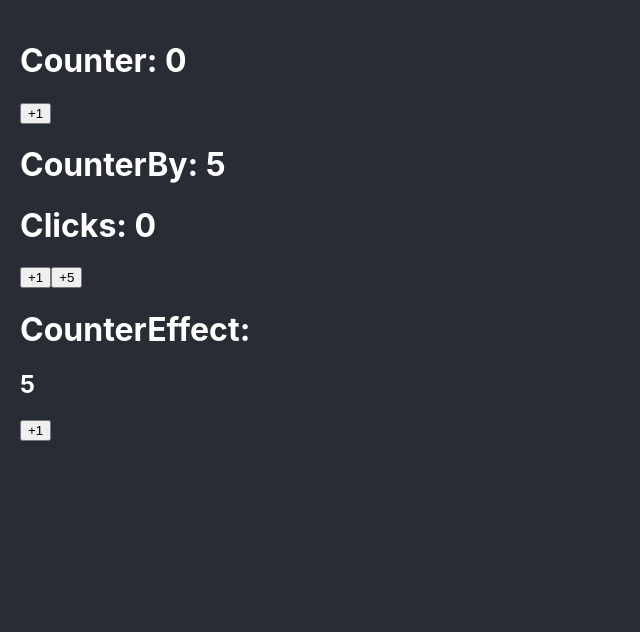
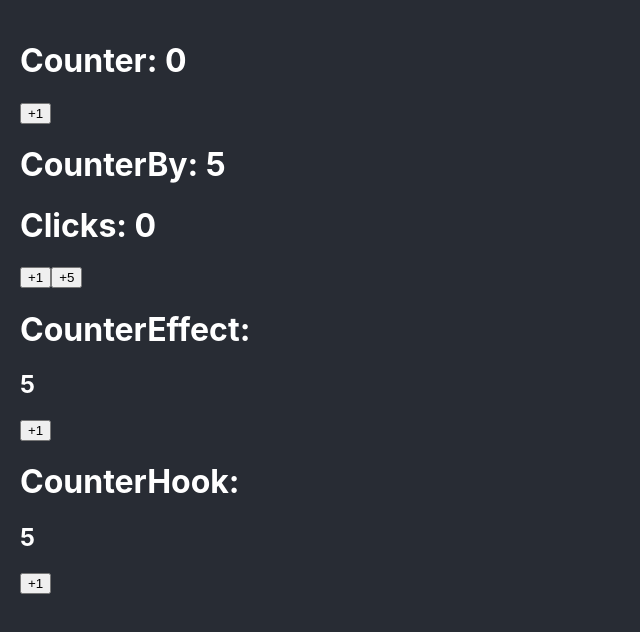
Before and after one commit to miguelpaz496/U-React-Curso, a React (Create React App) app in the folder 01-bases/: page / in a window 1280 px wide. Shown: the top 632 px of the page, without its empty margins (0-640 px from the left). Built offline with nearby package versions, Linux system fonts and the light colour scheme.

Commit message:
✨FEATURE: creating new hook

```diff
--- a/01-bases/src/App.tsx
+++ b/01-bases/src/App.tsx
@@ -1,6 +1,7 @@
 import { Counter } from './bases/Counter';
 import { CounterBy } from './bases/CounterBy';
 import { CounterEffect } from './bases/CounterEffect';
+import { CounterHook } from './bases/CounterHook';
 
 function App() {
   return (
@@ -8,6 +9,7 @@
       <Counter />
       <CounterBy />
       <CounterEffect />
+      <CounterHook />
     </>
   );
 }
--- /dev/null
+++ b/01-bases/src/bases/CounterHook.tsx
@@ -0,0 +1,21 @@
+
+import { useCounter } from '../hooks/useCounter';
+
+
+
+
+export const CounterHook = () => {
+
+    const {counter, counterElement, handleClick} = useCounter()
+
+    return (
+        <>
+            <h1>CounterHook: </h1>
+            <h2 ref={counterElement}>{counter}</h2>
+
+            <button onClick={handleClick}>
+                +1
+            </button>
+        </>
+    )
+}
--- /dev/null
+++ b/01-bases/src/hooks/useCounter.ts
@@ -0,0 +1,30 @@
+import { useEffect, useRef, useState } from "react"
+import gsap from 'gsap';
+
+const MAXIMUM_COUNT = 10;
+
+export const useCounter = () => {
+    const [counter, setCounter] = useState(5)
+    const counterElement = useRef<HTMLHeadingElement>(null)
+
+    const handleClick =  () => {
+        setCounter( prev => Math.min( prev + 1 ,MAXIMUM_COUNT ))
+    }
+
+    useEffect(() => {
+
+        if (counter < 10 ) return;
+
+        const tl = gsap.timeline()
+
+        tl.to(counterElement.current,{ y: -10, duration: 0.2, ease: 'ease.out'})
+        tl.to(counterElement.current,{ y: 0, duration: 1, ease: 'bounce.out'})
+
+    }, [counter])
+
+    return {
+        counter,
+        counterElement,
+        handleClick
+    }
+}
```
